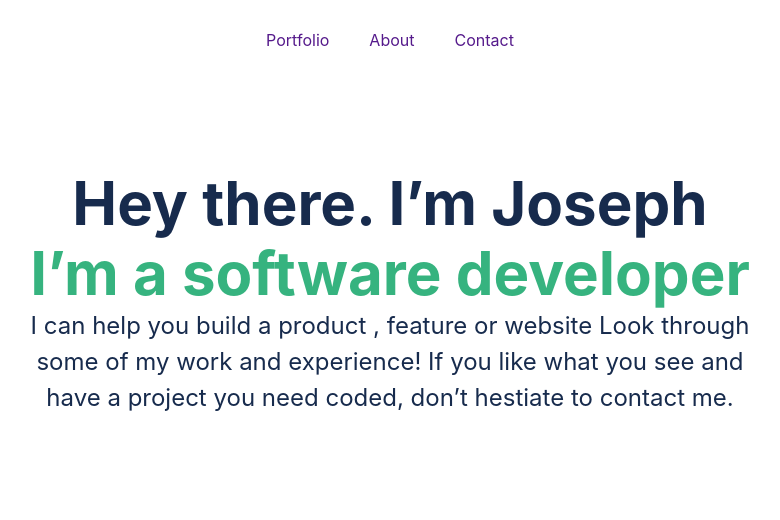
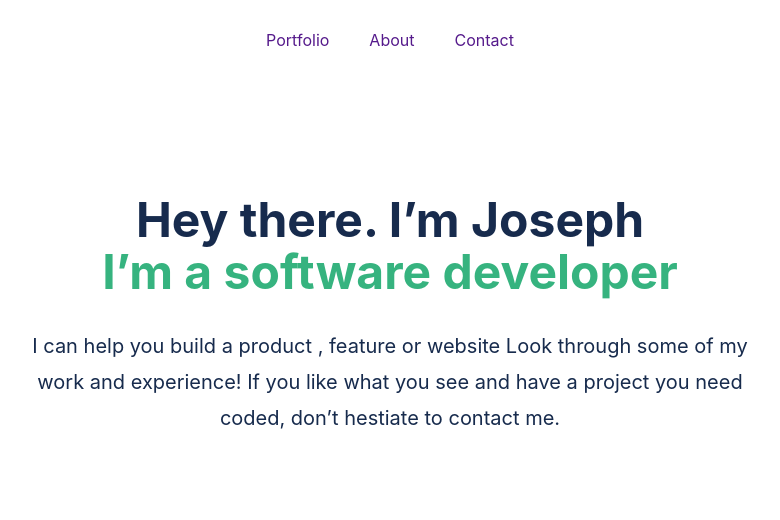
Before and after one commit to Jolak5/Portfolio, a website: page index.html in a window 1280 px wide. Shown: the top 520 px of the page, without its empty margins (250-1030 px from the left). Drawn offline with Linux system fonts and the light colour scheme.

Commit message:
address reviewers feedback

```diff
--- a/styles.css
+++ b/styles.css
@@ -61,11 +61,12 @@ nav p {
 
 .header-section h1 {
   font-family: "Inter", sans-serif;
-  font-size: 60px;
+  font-size: 40px;
   font-weight: 700;
-  line-height: 70px;
+  line-height: 52px;
   text-align: center;
   color: #172b4d;
+  padding: 30px 10px;
 }
 
 .header-span {
@@ -75,10 +76,11 @@ nav p {
 .header-section p {
   font-style: normal;
   font-weight: 400;
-  font-size: 24px;
+  font-size: 20px;
   line-height: 36px;
   text-align: center;
   color: #172b4d;
+  padding: 0 10px;
 }
 
 /* This is the styling for the social icons */
@@ -373,6 +375,22 @@ textarea:hover {
   visibility: hidden;
 }
 
+button:hover {
+  background-color: #1e488f;
+}
+
+button:active {
+  background-color: #ff6163;
+}
+
+.form-button:active {
+  background-color: #ff6163;
+}
+
+.form-button:hover {
+  background-color: #1e488f;
+}
+
 @media screen and (min-width: 768px) {
   .mobile-nav {
     display: none;
@@ -414,6 +432,13 @@ textarea:hover {
     order: 1;
   }
 
+  .header-section h1 {
+    font-size: 48px;
+  }
+
+  .header-section p {
+    font-size: 20px;
+  }
   /* this is the work container */
 
   .top-tile {
```
